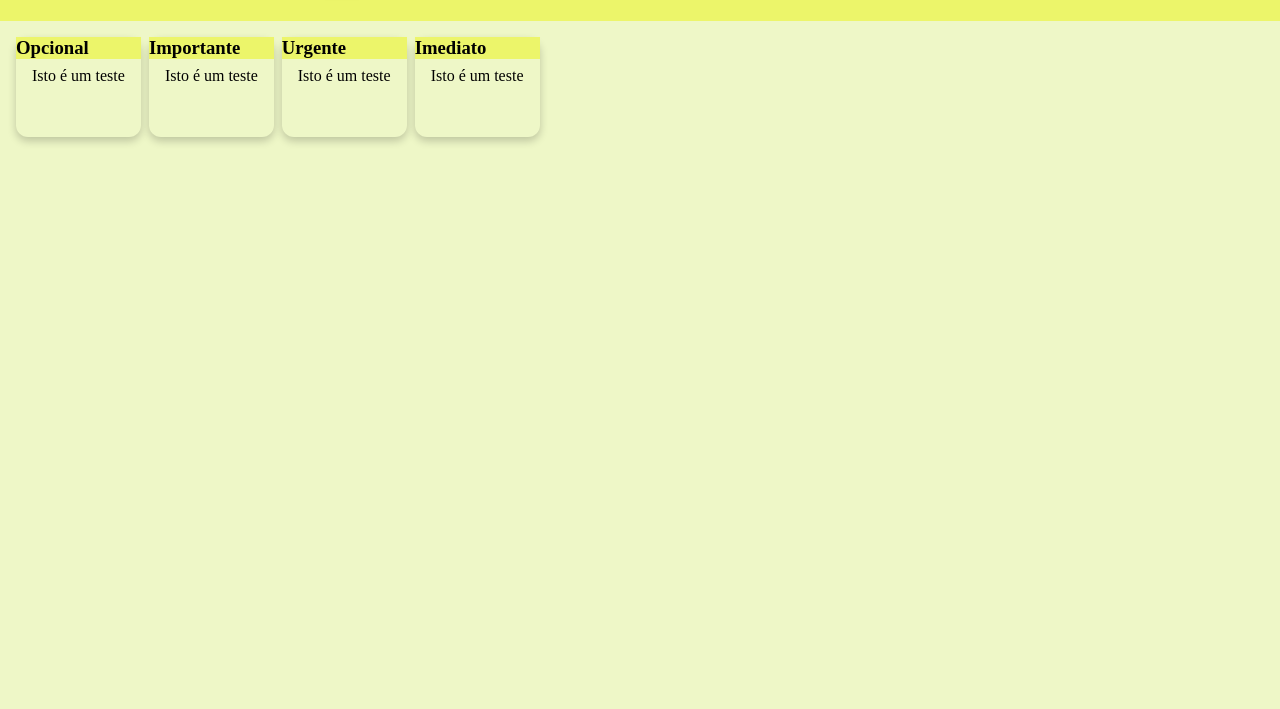
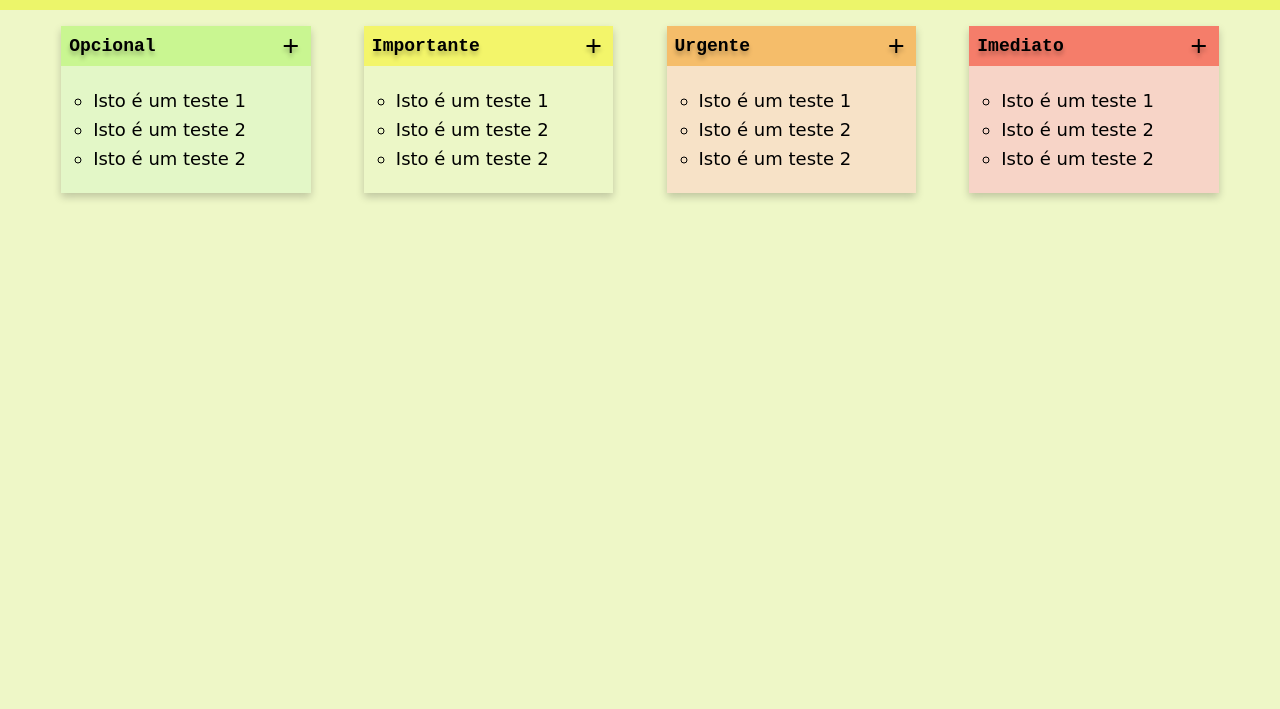
Before and after one commit to ygorluizfrazao/to-do-list-jquery, a plain HTML site: page index.html in a window 1280 px wide. Shown: the part 91-800 px from the top of the page. Drawn offline with nearby package versions, Linux system fonts and the light colour scheme; a web font is replaced by a local one.

Commit message:
Intermediate commit

```diff
--- a/index.html
+++ b/index.html
@@ -14,47 +14,83 @@
   <body>
     <header>
       <h1>Lista de Tarefas</h1>
-      <button class="button compact rotate-icon" id="button-create-new-task">
-        <div class="text-container">
-          <span class="text">Novo</span>
-        </div>
-        <div class="icon-container">
-          <span class="icon material-symbols-outlined"> add </span>
-        </div>
-      </button>
     </header>
     <main>
-      <ul class="category-container round-corners">
-        <li class="card round-corners">
+      <ul class="category-container">
+        <li class="card optional">
           <div class="card-category">
             <h3>Opcional</h3>
+            <span class="icon material-symbols-outlined"> add </span>
           </div>
           <div class="container">
-            <span>Isto é um teste</span>
+            <ul>
+                <li>
+                    <span>Isto é um teste 1</span>
+                </li>
+                <li>
+                    <span>Isto é um teste 2</span>
+                </li>
+                <li>
+                    <span>Isto é um teste 2</span>
+                </li>
+            </ul>
           </div>
         </li>
-        <li class="card round-corners">
+        <li class="card important">
           <div class="card-category">
             <h3>Importante</h3>
+            <span class="icon material-symbols-outlined"> add </span>
           </div>
           <div class="container">
-            <span>Isto é um teste</span>
+            <ul>
+                <li>
+                    <span>Isto é um teste 1</span>
+                </li>
+                <li>
+                    <span>Isto é um teste 2</span>
+                </li>
+                <li>
+                    <span>Isto é um teste 2</span>
+                </li>
+            </ul>
           </div>
         </li>
-        <li class="card round-corners">
+        <li class="card urgent">
           <div class="card-category">
             <h3>Urgente</h3>
+            <span class="icon material-symbols-outlined"> add </span>
           </div>
           <div class="container">
-            <span>Isto é um teste</span>
+            <ul>
+                <li>
+                    <span>Isto é um teste 1</span>
+                </li>
+                <li>
+                    <span>Isto é um teste 2</span>
+                </li>
+                <li>
+                    <span>Isto é um teste 2</span>
+                </li>
+            </ul>
           </div>
         </li>
-        <li class="card round-corners">
+        <li class="card immediate">
           <div class="card-category">
             <h3>Imediato</h3>
+            <span class="icon material-symbols-outlined"> add </span>
           </div>
           <div class="container">
-            <span>Isto é um teste</span>
+            <ul>
+                <li>
+                    <span>Isto é um teste 1</span>
+                </li>
+                <li>
+                    <span>Isto é um teste 2</span>
+                </li>
+                <li>
+                    <span>Isto é um teste 2</span>
+                </li>
+            </ul>
           </div>
         </li>
       </ul>
--- a/main.css
+++ b/main.css
@@ -11,14 +11,17 @@
   --color-over-primary: black;
   --text-shadow: 0px 4px 4px rgba(0, 0, 0, 0.25);
 
-  --color-card-optional: #d1f7c7;
-  --color-card-optional-title: #a6f691;
+  --color-card-optional: #e3f7c7;
+  --color-card-optional-title: #c9f691;
 
-  --color-card-important: #e7f7c7;
-  --color-card-important-title: #ecf56a;
+  --color-card-important: #ecf7c7;
+  --color-card-important-title: #f3f56a;
 
-  --color-card-urgent: #e7f7c7;
-  --color-card-urgent-title: #ecf56a;
+  --color-card-urgent: #f7e2c7;
+  --color-card-urgent-title: #f5bd6a;
+
+  --color-card-immediate: #f7d4c7;
+  --color-card-immediate-title: #f57d6a;
 
   --spacing-xsmall: 4px;
   --spacing-small: 8px;
@@ -42,9 +45,14 @@
 }
 
 h1 {
-    font-family: 'Cedarville Cursive', cursive;
+    font-weight: bold;
     font-size: 32px;
     text-shadow: var(--text-shadow);
+    font-family: 'Courier New', Courier, monospace;
+}
+
+h3 {
+    font-size: 18px;
 }
 
 header {
@@ -64,20 +72,94 @@ main ul {
     flex-direction: row;
     gap: var(--spacing-small);
     margin: var(--spacing-medium);
+    justify-content: space-evenly;
     flex-wrap: wrap;
 }
 
-main ul li {
-    display: block;
+.category-container > li {
+    list-style: none;
 }
 
 .card {
     width: fit-content;
     height: fit-content;
     min-height: 100px;
-    min-width: 100px;
+    width: 20%;
+}
+
+.card .container {
+    font-size: large;
+    font-family: 'Cedarville Cursive', cursive;
+}
+
+.card .container > ul {
+    display: flex;
+    flex-direction: column;
+}
+
+.card .container > li {
+    text-align: justify;
 }
 
 .card .card-category {
-    background-color: var(--color-secondary);
+    display: flex;
+    align-items: center;
+    justify-content: space-between;
+    padding: var(--spacing-small);
+    text-shadow: var(--text-shadow);
+    text-align: start;
 }
+
+.card .card-category > span {
+    text-shadow: var(--text-shadow);
+}
+
+@keyframes rotate180 {
+    from {
+      transform: rotate(0deg);
+    }
+    to {
+      transform: rotate(180deg);
+    }
+  }
+
+.card .card-category > span:hover {
+    animation-name: rotate180;
+    animation-duration: 500ms;
+}
+
+.card.optional {
+    background-color: var(--color-card-optional);
+}
+
+.card.optional .card-category {
+    background-color: var(--color-card-optional-title);
+}
+
+.card .card-category h3 {
+    font-family: 'Courier New', Courier, monospace;
+}
+
+.card.important {
+    background-color: var(--color-card-important);
+}
+
+.card.important .card-category {
+    background-color: var(--color-card-important-title);
+}
+
+.card.urgent {
+    background-color: var(--color-card-urgent);
+}
+
+.card.urgent .card-category {
+    background-color: var(--color-card-urgent-title);
+}
+
+.card.immediate {
+    background-color: var(--color-card-immediate);
+}
+
+.card.immediate .card-category {
+    background-color: var(--color-card-immediate-title);
+}
```
